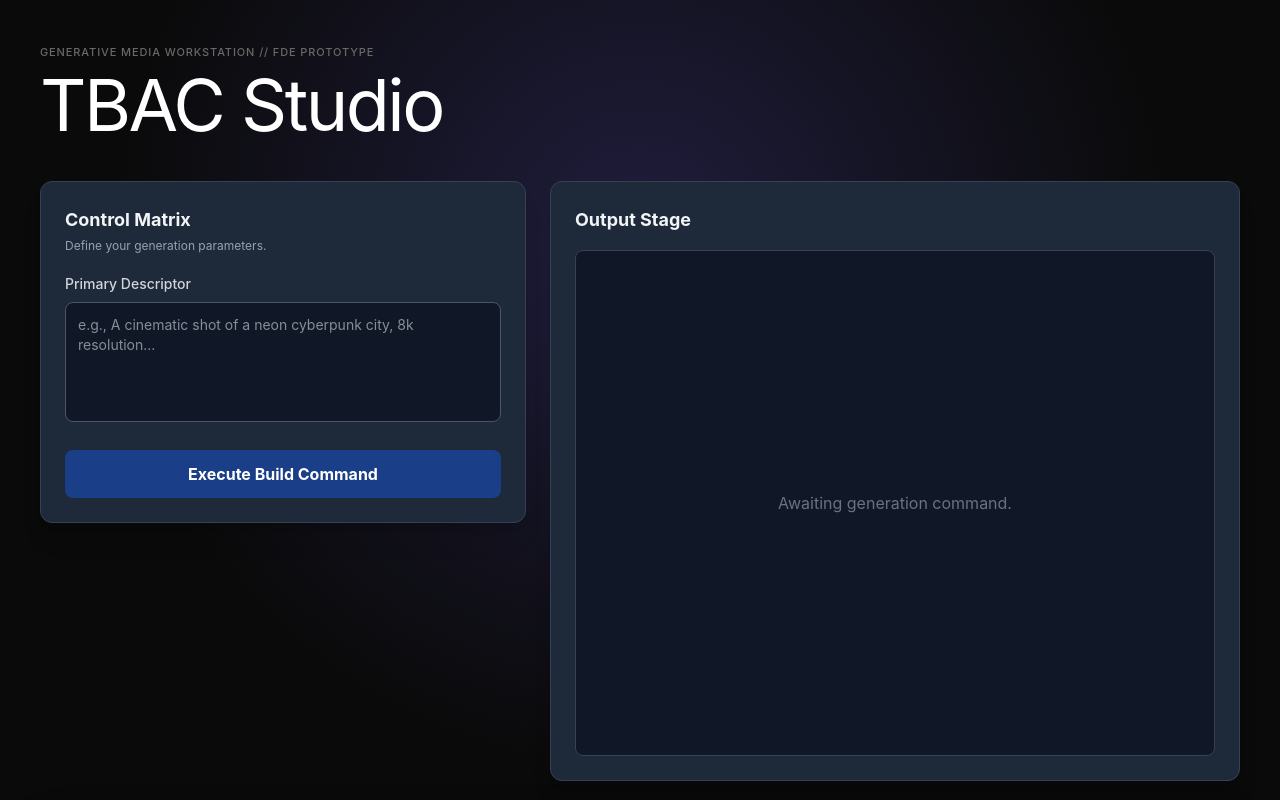
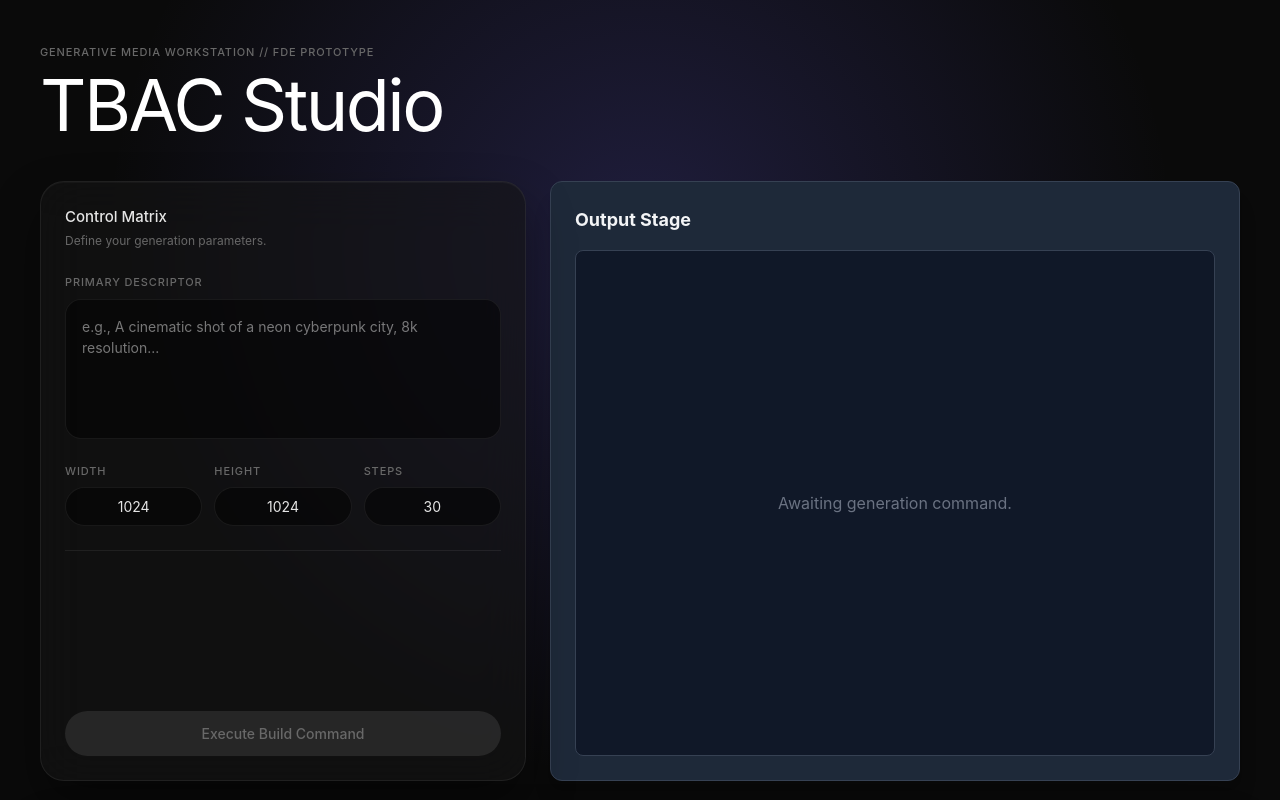
Before and after one commit to vishalm342/tbac-studio, a Next.js app: page / in a window 1280 px wide. Shown: the top 800 px of the page. Built offline with nearby package versions, Linux system fonts and the light colour scheme.

Commit message:
refactor: restyle components with custom theme and add configuration inputs to PromptPanel

```diff
--- a/src/components/PromptPanel.tsx
+++ b/src/components/PromptPanel.tsx
@@ -9,48 +9,83 @@ type Props = {
 };
 
 export default function PromptPanel({ studioState, setStudioState, handleSubmit, isGenerating }: Props) {
-  // Strictly enforce a boolean value to prevent null vs true mismatches
-  const isDisabled = Boolean(isGenerating || !studioState.prompt || studioState.prompt.trim() === "");
+  // Simple boolean check
+  const isDisabled = isGenerating || !studioState.prompt || studioState.prompt.trim() === "";
 
   return (
-    <div className="bg-gray-800 p-6 rounded-xl border border-gray-700 shadow-xl flex flex-col gap-5">
+    <div className="dim-card flex flex-col gap-6 h-full">
       <div>
-        <h2 className="text-lg font-bold text-gray-100">Control Matrix</h2>
-        <p className="text-xs text-gray-400 mt-1">Define your generation parameters.</p>
+        <h2 style={{ color: "var(--bone)", fontSize: "0.9375rem", fontWeight: 500 }}>Control Matrix</h2>
+        <p style={{ color: "var(--fog)", fontSize: "0.75rem", marginTop: "4px" }}>Define your generation parameters.</p>
       </div>
 
       <div className="flex flex-col gap-2">
-        <label className="text-sm text-gray-300 font-medium">Primary Descriptor</label>
+        <label className="dim-label">Primary Descriptor</label>
         <textarea
           value={studioState.prompt}
           onChange={(e) => setStudioState({ ...studioState, prompt: e.target.value })}
-          className="bg-gray-900 border border-gray-600 rounded-lg p-3 text-sm text-white focus:ring-2 focus:ring-blue-500 focus:border-transparent min-h-[120px] resize-none"
+          className="dim-textarea w-full p-4"
+          style={{ minHeight: "140px" }}
           placeholder="e.g., A cinematic shot of a neon cyberpunk city, 8k resolution..."
-          disabled={isGenerating}
-          suppressHydrationWarning={true}
+          disabled={isGenerating ? true : undefined}
+          suppressHydrationWarning
         />
       </div>
 
+      <div className="grid grid-cols-3 gap-3">
+        <div className="flex flex-col gap-2">
+          <label className="dim-label">Width</label>
+          <input
+            type="number"
+            value={studioState.width}
+            onChange={(e) => setStudioState({ ...studioState, width: Number(e.target.value) })}
+            className="dim-input text-center w-full px-3 py-2"
+            disabled={isGenerating ? true : undefined}
+            suppressHydrationWarning
+          />
+        </div>
+        <div className="flex flex-col gap-2">
+          <label className="dim-label">Height</label>
+          <input
+            type="number"
+            value={studioState.height}
+            onChange={(e) => setStudioState({ ...studioState, height: Number(e.target.value) })}
+            className="dim-input text-center w-full px-3 py-2"
+            disabled={isGenerating ? true : undefined}
+            suppressHydrationWarning
+          />
+        </div>
+        <div className="flex flex-col gap-2">
+          <label className="dim-label">Steps</label>
+          <input
+            type="number"
+            value={studioState.numInferenceSteps ?? 30}
+            onChange={(e) => setStudioState({ ...studioState, numInferenceSteps: Number(e.target.value) })}
+            className="dim-input text-center w-full px-3 py-2"
+            disabled={isGenerating ? true : undefined}
+            suppressHydrationWarning
+          />
+        </div>
+      </div>
+
+      <div className="dim-divider" />
+
       <button
         onClick={handleSubmit}
-        disabled={isDisabled}
-        suppressHydrationWarning={true}
-        className={`mt-2 py-3 px-4 rounded-lg font-bold text-white transition-all flex items-center justify-center gap-2 ${
-          isDisabled
-            ? 'bg-blue-600/40 cursor-not-allowed text-gray-300'
-            : 'bg-blue-600 hover:bg-blue-500 active:scale-95 shadow-[0_0_15px_rgba(37,99,235,0.4)]'
-        }`}
+        disabled={isDisabled ? true : undefined}
+        suppressHydrationWarning
+        className="dim-btn-primary w-full py-3 px-6 mt-auto"
       >
         {isGenerating ? (
           <>
-            <svg className="animate-spin -ml-1 mr-2 h-4 w-4 text-white" xmlns="http://www.w3.org/2000/svg" fill="none" viewBox="0 0 24 24">
+            <svg className="animate-spin h-4 w-4 text-gray-500" xmlns="http://www.w3.org/2000/svg" fill="none" viewBox="0 0 24 24">
               <circle className="opacity-25" cx="12" cy="12" r="10" stroke="currentColor" strokeWidth="4"></circle>
               <path className="opacity-75" fill="currentColor" d="M4 12a8 8 0 018-8V0C5.373 0 0 5.373 0 12h4zm2 5.291A7.962 7.962 0 014 12H0c0 3.042 1.135 5.824 3 7.938l3-2.647z"></path>
             </svg>
             Generating Asset...
           </>
         ) : (
-          'Execute Build Command'
+          "Execute Build Command"
         )}
       </button>
     </div>
```
